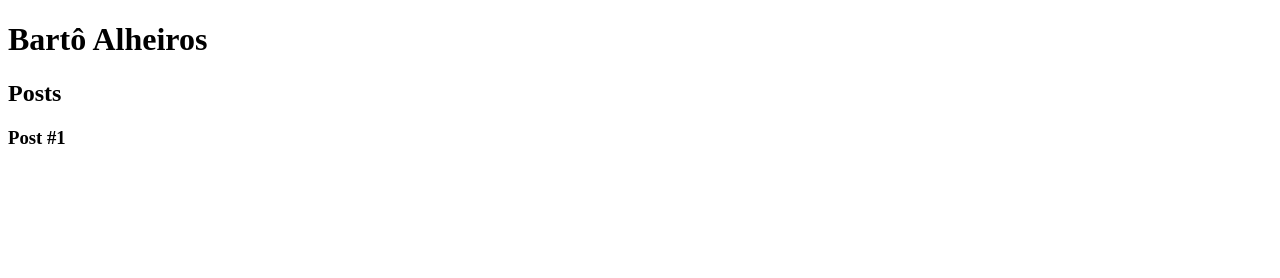
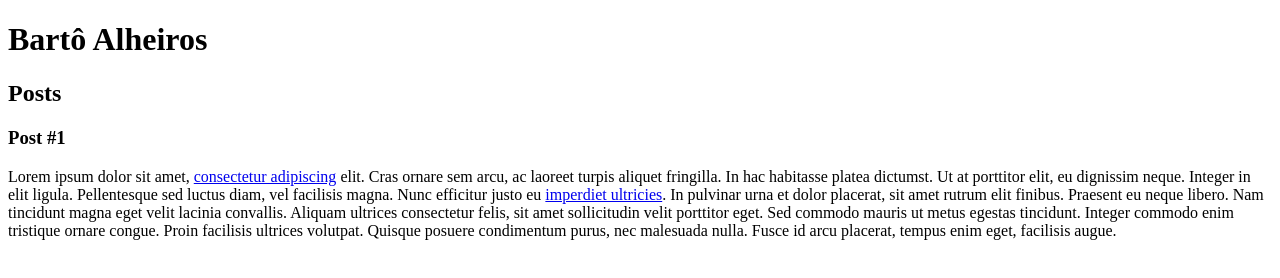
Before and after one commit to BartoAlheiros/HTML, a plain HTML site: page PAGINA__BASICA/index.html in a window 1280 px wide. Drawn offline with Linux system fonts and the light colour scheme.

Commit message:
Texto e links
Foram adicionadas as tags <p> e utilizadas tags de links <a>, com referência para sites e emails.

```diff
--- a/PAGINA__BASICA/index.html
+++ b/PAGINA__BASICA/index.html
@@ -16,6 +16,16 @@
                 <header>
                     <h3>Post #1</h3>
                 </header>
+                <p>Lorem ipsum dolor sit amet, <a href="https://www.linkedin.com/in/jose-bartolomeu-alheiros-dias-neto-8a1641142/"
+                    target="_blank">consectetur adipiscing</a> elit. Cras ornare sem arcu, ac laoreet turpis
+                    aliquet fringilla. In hac habitasse platea dictumst. Ut at porttitor elit, eu dignissim neque.
+                    Integer in elit ligula. Pellentesque sed luctus diam, vel facilisis magna. Nunc efficitur justo eu
+                    <a href="mailto:alheirosb@gmail.com">imperdiet ultricies</a>. In pulvinar urna et dolor placerat, sit amet rutrum elit finibus. Praesent eu
+                    neque libero. Nam tincidunt magna eget velit lacinia convallis. Aliquam ultrices consectetur felis,
+                    sit amet sollicitudin velit porttitor eget. Sed commodo mauris ut metus egestas tincidunt. Integer
+                    commodo enim tristique ornare congue. Proin facilisis ultrices volutpat. Quisque posuere condimentum
+                    purus, nec malesuada nulla. Fusce id arcu placerat, tempus enim eget, facilisis augue.
+                </p>
             </article>
         </section>
         <section>
```
Also changed, not shown: PAGINA__BASICA/Eu2020.jpg (added), 1 other file.
